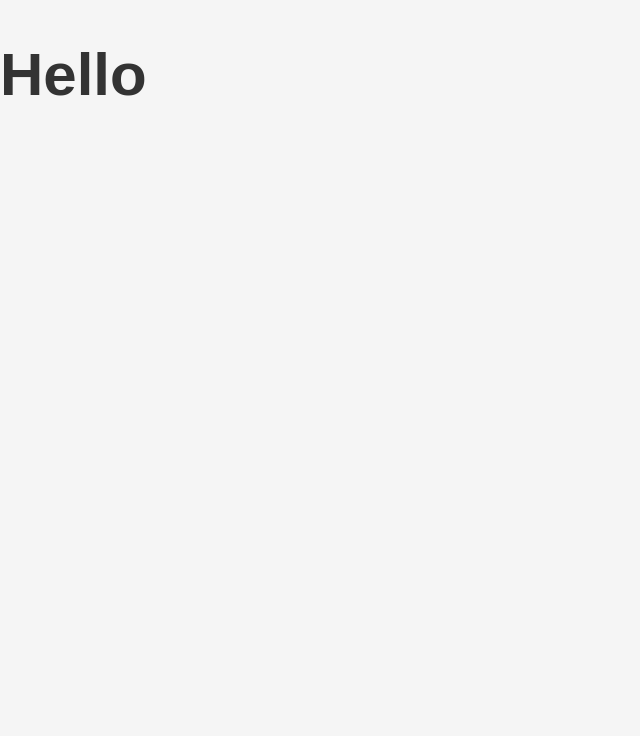
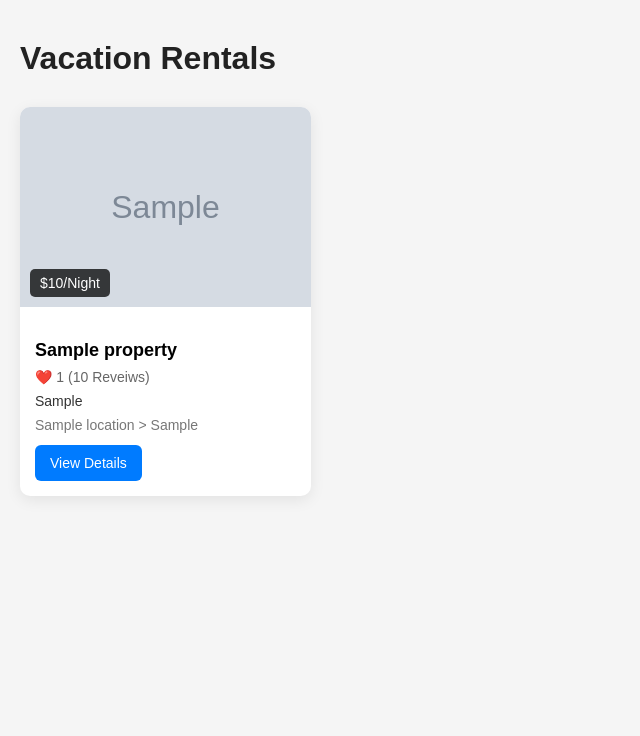
Before and after one commit to Jakaria030/vacation-rentals, a Django app: page /properties/ in a window 1280 px wide. Shown: the top 736 px of the page, without its empty margins (0-640 px from the left). Run offline with Django 5.2, Linux system fonts and the light colour scheme; tables that the repository leaves empty hold one stand-in row (values such as "Sample post"); grey boxes marked "Sample" are stand-in pictures.

Commit message:
Add properties page

```diff
--- a/properties/models.py
+++ b/properties/models.py
@@ -29,7 +29,7 @@ class Property(models.Model):
 # Property Image Model
 class PropertyImage(models.Model):
     property = models.ForeignKey(Property, on_delete=models.CASCADE, related_name="images")
-    image = models.ImageField(upload_to="", blank=True, null=True)
+    image = models.ImageField(upload_to="media/images", blank=True, null=True)
     created_at = models.DateTimeField(auto_now_add=True)
 
     def __str__(self):
--- a/properties/static/style.css
+++ b/properties/static/style.css
@@ -1,4 +1,5 @@
-body, html {
+body,
+html {
     margin: 0;
     padding: 0;
     height: 100%;
@@ -75,3 +76,111 @@ ul.suggestions li {
 ul.suggestions li:hover {
     background-color: #f0f0f0;
 }
+
+
+/* Propertie page */
+.properties-wrapper {
+    max-width: 1440px;
+    margin: 40px auto;
+    padding: 0 20px;
+}
+
+.page-title {
+    font-size: 32px;
+    font-weight: bold;
+    margin-bottom: 30px;
+    color: #222;
+}
+
+.properties-grid {
+    display: grid;
+    grid-template-columns: repeat(4, 1fr);
+    gap: 25px;
+}
+
+.property-card {
+    background: #fff;
+    border-radius: 10px;
+    overflow: hidden;
+    box-shadow: 0 4px 15px rgba(0, 0, 0, 0.08);
+    transition: transform 0.2s ease;
+}
+
+.property-card:hover {
+    transform: translateY(-5px);
+}
+
+.image-wrapper {
+    position: relative;
+    width: 100%;
+    height: 200px;
+}
+
+.image-wrapper img {
+    width: 100%;
+    height: 100%;
+    object-fit: cover;
+}
+
+.price {
+    position: absolute;
+    bottom: 10px;
+    left: 10px;
+    background: rgba(0, 0, 0, 0.75);
+    color: #fff;
+    padding: 6px 10px;
+    font-size: 14px;
+    border-radius: 5px;
+}
+
+.card-body {
+    padding: 15px;
+}
+
+.property-title {
+    font-size: 18px;
+    font-weight: bold;
+    margin-bottom: 8px;
+}
+
+.likes-reviews {
+    font-size: 14px;
+    color: #666;
+    margin-bottom: 8px;
+}
+
+.facilities {
+    display: flex;
+    flex-wrap: wrap;
+    gap: 4px;
+    font-size: 14px;
+    color: #333;
+    margin-bottom: 8px;
+}
+
+.location {
+    font-size: 14px;
+    color: #777;
+    margin-bottom: 12px;
+}
+
+.details-btn {
+    display: inline-block;
+    padding: 10px 15px;
+    background: #007bff;
+    color: #fff;
+    border-radius: 6px;
+    text-decoration: none;
+    font-size: 14px;
+}
+
+.details-btn:hover {
+    background: #0056b3;
+}
+
+.no-result {
+    grid-column: span 4;
+    text-align: center;
+    font-size: 18px;
+    color: #666;
+}
--- a/properties/templates/properties.html
+++ b/properties/templates/properties.html
@@ -1,5 +1,51 @@
 {% extends "master.html" %}
+{% load custom_filters %}
 
 {% block content %}
-<h1>Hello</h1>
+<div class="properties-wrapper">
+    <h2 class="page-title">{{ location }} Vacation Rentals</h2>
+
+    <div class="properties-grid">
+        {% for prop in properties %}
+        <div class="property-card">
+
+            <!-- Image section -->
+            <div class="image-wrapper">
+                {% if prop.image %}
+                <img src="/media/images/{{ prop.image }}" alt="{{ prop.title }}">
+                {% else %}
+                <img src="/media/image.jpg" alt="Default Image">
+                {% endif %}
+                <span class="price">${{ prop.price_per_night }}/Night</span>
+            </div>
+
+            <!-- Card body -->
+            <div class="card-body">
+                <h3 class="property-title">{{ prop.title }}</h3>
+
+                <div class="likes-reviews">
+                    ❤️ {{ prop.likes_count }} ({{ prop.reviews_count }} Reveiws)
+                </div>
+
+                <div class="facilities">
+                    {% for fac in prop.facilities|split:"," %}
+                    <span class="facility-item">{{ fac }}{% if not forloop.last %}{{ "  " }}&middot;{% endif %}</span>
+                    {% endfor %}
+                </div>
+
+                <div class="location">
+                    {{ prop.location__name }} &gt; {{ prop.location__city }}
+                </div>
+
+                <a href="{% url 'properties:property_details' prop.id %}" class="details-btn">
+                    View Details
+                </a>
+            </div>
+
+        </div>
+        {% empty %}
+        <p class="no-result">No properties found.</p>
+        {% endfor %}
+    </div>
+</div>
 {% endblock %}
--- /dev/null
+++ b/properties/templates/property_details.html
@@ -0,0 +1,5 @@
+{% extends "master.html" %}
+
+{% block content %}
+<h2>{{ hello }}</h2>
+{% endblock %}
--- /dev/null
+++ b/properties/templatetags/custom_filters.py
@@ -0,0 +1,9 @@
+from django import template
+
+register = template.Library()
+
+@register.filter
+def split(value, separator=','):
+    if value:
+        return [item.strip() for item in value.split(separator)]
+    return []
--- a/properties/urls.py
+++ b/properties/urls.py
@@ -7,7 +7,8 @@ app_name = "properties"
 urlpatterns = [
     path("", views.index, name="index"),
     path("locations/", views.location_autocomplete, name="location_autocomplete"),
-    path("properties/", views.properties_result, name="properties_result")
+    path("properties/", views.properties_result, name="properties_result"),
+    path("property_details/<int:id>/", views.property_details, name="property_details")
 ]
 
 if settings.DEBUG:
--- a/properties/views.py
+++ b/properties/views.py
@@ -1,7 +1,7 @@
 from django.shortcuts import render
 from django.http import JsonResponse
-from django.db.models import Q
-from .models import Location
+from django.db.models import Q, Subquery, OuterRef
+from .models import Location, Property, PropertyImage
 
 # Home page render
 def index(request):
@@ -24,6 +24,35 @@ def location_autocomplete(request):
 
 # Properties result
 def properties_result(request):
-    q = request.GET.get("location", "")
+    q = request.GET.get("location", "").strip()
+    location_name = (q.split(",")[0] if "," in q else q).strip()
+    location_country = (q.split(",")[2] if "," in q else q).strip()
 
-    return render(request, "properties.html", {"q": q})
+    # Sub query for first image
+    image_subquery = PropertyImage.objects.filter(property=OuterRef("pk")).values("image")[:1]
+
+    if location_name:
+        # Filter properties by related location (name, city, country)
+        properties = Property.objects.filter(
+            Q(location__name__icontains=location_name) |
+            Q(location__city__icontains=location_name) |
+            Q(location__country__icontains=location_name)
+        ).annotate(
+            image = Subquery(image_subquery)
+        ).values(
+            "id", "title", "location__name", "location__city", "location__country", "price_per_night", "likes_count", "reviews_count", "facilities", "image"
+        )
+    else:
+        # If no location provided, return all properties
+        properties = Property.objects.all().annotate(
+            image = Subquery(image_subquery)
+        ).values(
+            "id", "title", "location__name", "location__city", "location__country", "price_per_night", "likes_count", "reviews_count", "facilities", "image"
+        )
+
+    return render(request, "properties.html", {"location": location_country, "properties": list(properties)})
+
+
+# Property Details
+def property_details(request):
+    render(request, "property_details.html", {"hello": "Hello"})
```
Also changed, not shown: media/image_mxZic9A.jpg (deleted), 1 other file.
